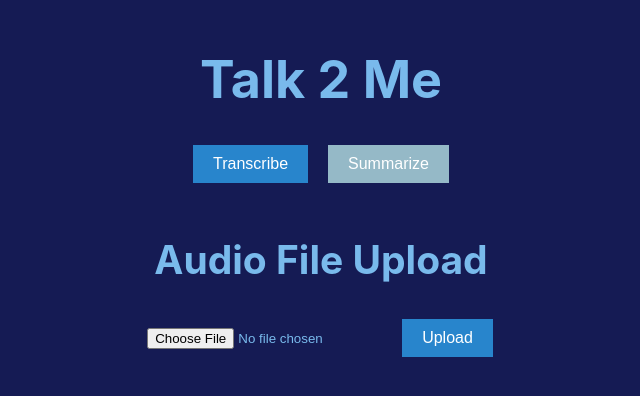
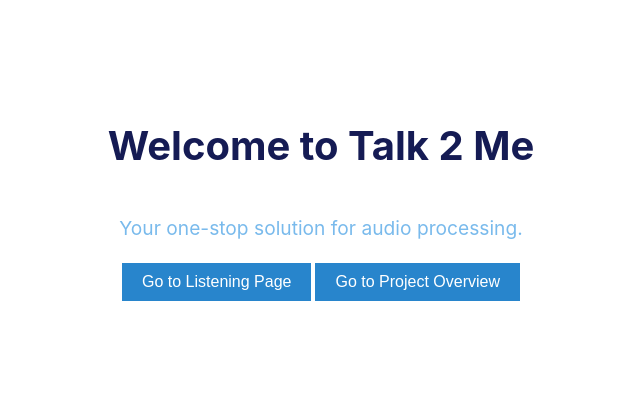
Before and after one commit to colichar/talk2me, a React (Create React App) app in the folder talk2me-ui/: page / in a window 1280 px wide. Shown: the part 200-596 px from the top of the page, without its empty margins (319-959 px from the left). Built offline with nearby package versions, Linux system fonts and the light colour scheme.

Commit message:
feat: adds homepage with navigation options

```diff
--- a/talk2me-ui/src/App.js
+++ b/talk2me-ui/src/App.js
@@ -1,38 +1,21 @@
-import React, { useState } from 'react';
-import AudioUploader from './components/AudioUploader';
-import ResultDisplay from './components/ResultDisplay';
-import './styles/App.css';
+import React from "react";
+import { BrowserRouter as Router, Route, Routes } from "react-router-dom";
+import HomePage from "./components/HomePage";
+import ListeningPage from "./components/ListeningPage";
+import ProjectOverviewPage from "./components/ProjectOverviewPage";
+import "./styles/App.css";
 
-function App() {
-  const [result, setResult] = useState(null)
-  const [activeTab, setActiveTab] = useState('transcribe');
-
-  const handleUploadSuccess = (processedResult) => {
-    setResult(processedResult.result);
-  }
-
+const App = () => {
   return (
-    <div className="App">
-      <header className="App-header">
-        <h1>Talk 2 Me</h1>
-        <div className="tabs">
-          <button
-            onClick={() => setActiveTab('transcribe')}
-            className={activeTab === 'transcribe' ? 'active' : ''}
-          >
-            Transcribe
-          </button>
-          <button
-            onClick={() => setActiveTab('summarize')}
-            className={activeTab === 'summarize' ? 'active' : ''}
-          >
-            Summarize
-          </button>
-        </div>
-        <AudioUploader onUploadSuccess={handleUploadSuccess} operation={activeTab}/>
-        <ResultDisplay result={result} operation={activeTab}/>
-      </header>
-    </div>
+    <Router>
+      <div className="App">
+        <Routes>
+          <Route path="/" element={<HomePage />} />
+          <Route path="/listening" element={<ListeningPage />} />
+          <Route path="/project-overview" element={<ProjectOverviewPage />} />
+        </Routes>
+      </div>
+    </Router>
   );
 }
 
--- /dev/null
+++ b/talk2me-ui/src/components/HomePage.js
@@ -0,0 +1,21 @@
+import React from "react";
+import { Link } from "react-router-dom";
+
+const HomePage = () => {
+    return (
+        <div className="home-page">
+            <h1>Welcome to Talk 2 Me</h1>
+            <p>Your one-stop solution for audio processing.</p>
+            <div className="navigation-options">
+                <Link to="/listening">
+                    <button>Go to Listening Page</button>
+                </Link>
+                <Link to="/project-overview">
+                    <button>Go to Project Overview</button>
+                </Link>
+            </div>
+        </div>
+    );
+};
+
+export default HomePage;
--- /dev/null
+++ b/talk2me-ui/src/components/ListeningPage.js
@@ -0,0 +1,39 @@
+import React, { useState } from 'react';
+import AudioUploader from './AudioUploader';
+import ResultDisplay from './ResultDisplay';
+import '../styles/App.css';
+
+const ListetingPage = () => {
+  const [result, setResult] = useState(null)
+  const [activeTab, setActiveTab] = useState('transcribe');
+
+  const handleUploadSuccess = (processedResult) => {
+    setResult(processedResult.result);
+  };
+
+  return (
+    <div className="App">
+      <header className="App-header">
+        <h1>Talk 2 Me</h1>
+        <div className="tabs">
+          <button
+            onClick={() => setActiveTab('transcribe')}
+            className={activeTab === 'transcribe' ? 'active' : ''}
+          >
+            Transcribe
+          </button>
+          <button
+            onClick={() => setActiveTab('summarize')}
+            className={activeTab === 'summarize' ? 'active' : ''}
+          >
+            Summarize
+          </button>
+        </div>
+        <AudioUploader onUploadSuccess={handleUploadSuccess} operation={activeTab}/>
+        <ResultDisplay result={result} operation={activeTab}/>
+      </header>
+    </div>
+  );
+};
+
+export default ListetingPage;
--- /dev/null
+++ b/talk2me-ui/src/components/ProjectOverviewPage.js
@@ -0,0 +1,16 @@
+import React from "react";
+
+const ProjectOverviewPage = () => {
+    return (
+        <div className="project-overview">
+            <h1>Project Overview</h1>
+            <p>This is where you can manage your projects.</p>
+            <div className="project-list">
+                <h2>Your Projects</h2>
+                {/* List of projects will go here */}
+            </div>
+        </div>
+    );
+};
+
+export default ProjectOverviewPage;
--- a/talk2me-ui/src/styles/App.css
+++ b/talk2me-ui/src/styles/App.css
@@ -1,3 +1,34 @@
+.home-page {
+  display: flex;
+  flex-direction: column;
+  align-items: center;
+  justify-content: center;
+  height: 100vh;
+}
+.home-page h1 {
+  font-size: 2.5rem;
+  color: #151B54;
+}
+.home-page p {
+  font-size: 1.2rem;
+  color: #79BAEC;
+}
+.home-page button {
+  background-color: #2885cc;
+  border: none;
+  color: white;
+  padding: 10px 20px;
+  text-align: center;
+  text-decoration: none;
+  display: inline-block;
+  font-size: 16px;
+  margin: 4px 2px;
+  cursor: pointer;
+}
+.home-page button:hover {
+  background-color: #1a6f9c;
+}
+
 .App {
   text-align: center;
 }
```
